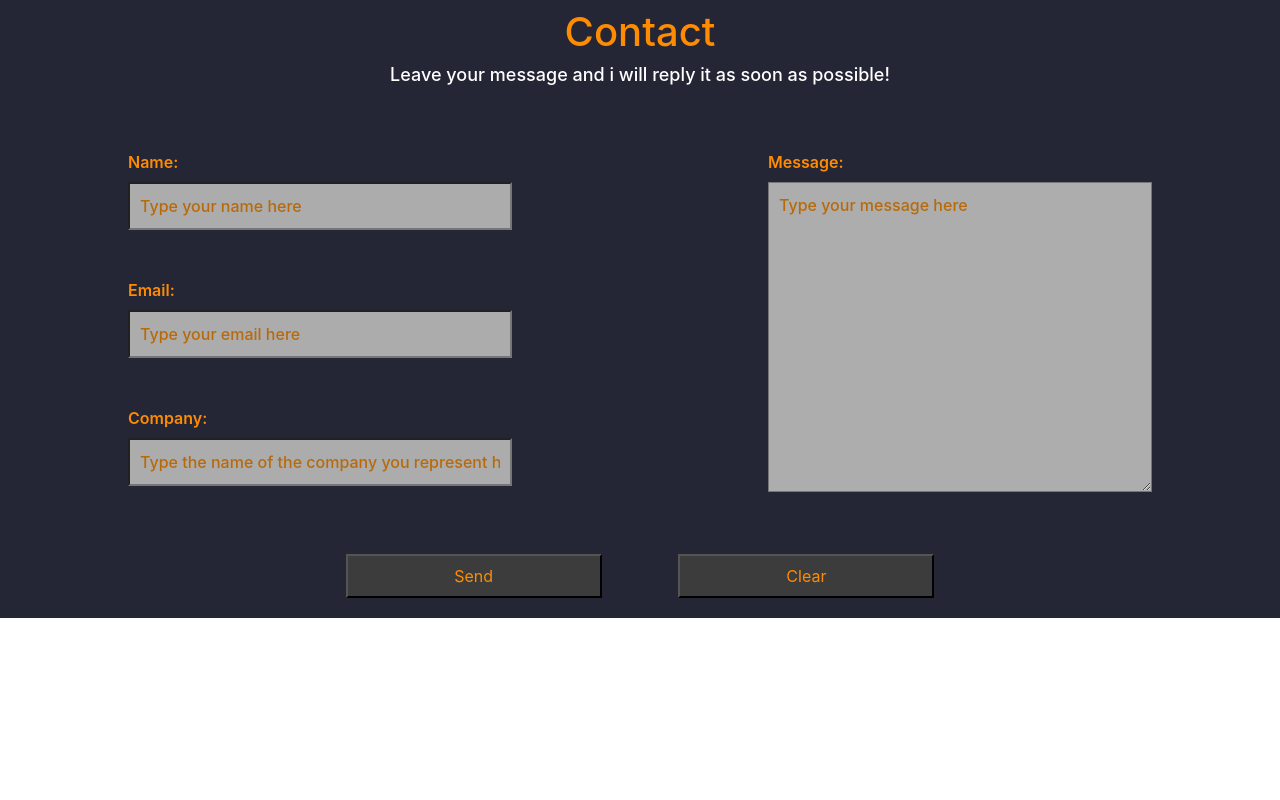
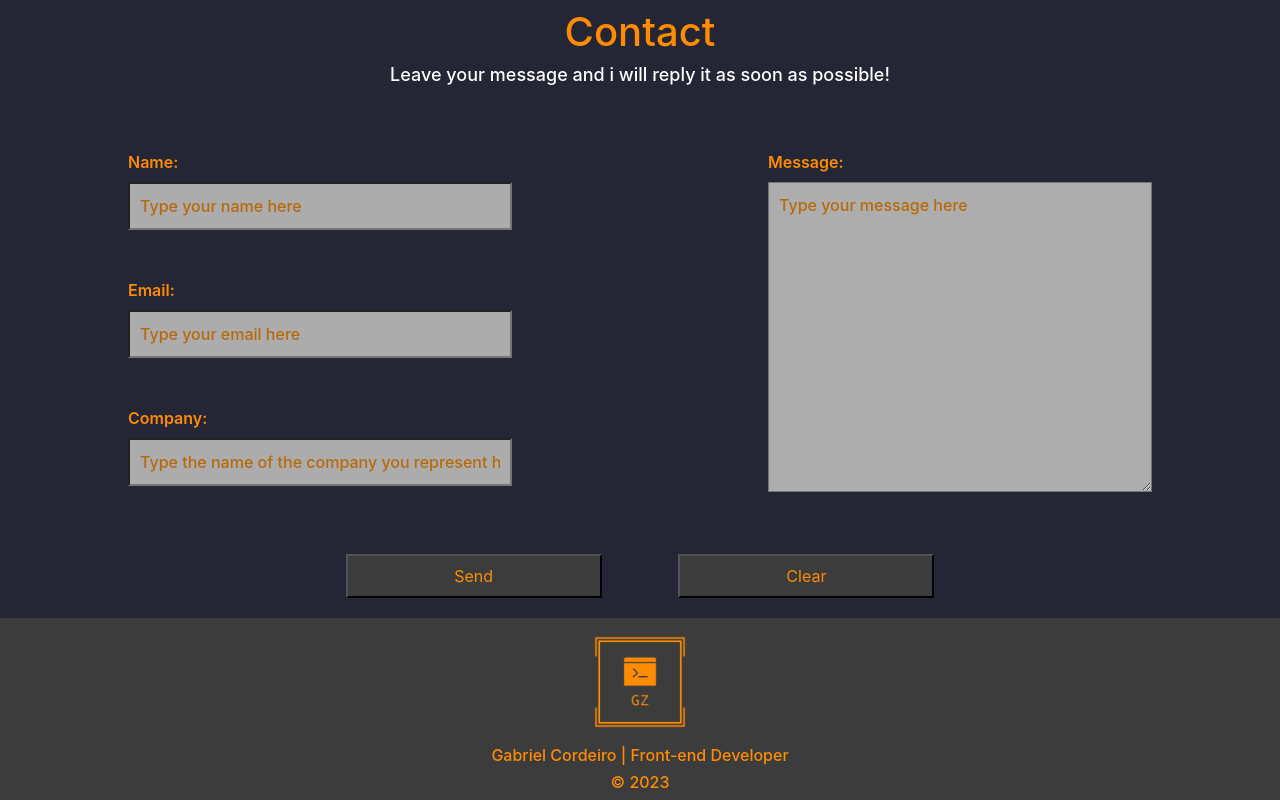
Before and after one commit to GabrielCordeiro97/GabrielCordeiro97.github.io, a Vue app: page / in a window 1280 px wide. Shown: the part 3583-4383 px from the top of the page. Before the commit the page ends 4201 px from the top, so only its background shows below. Built offline with nearby package versions, Linux system fonts and the light colour scheme; what @storyblok/vue-2 would draw is missing.

Commit message:
commit correcao footer

```diff
--- a/src/components/Footer-component.vue
+++ b/src/components/Footer-component.vue
@@ -1,10 +1,49 @@
+<template>
+  <div class="footer" :class="{ lightMode: colorMode }">
+    <div class="footer__logo">
+      <img
+        v-if="colorMode"
+        class="brand__logo"
+        src="../assets/icons/logoOrange.png"
+        alt="Gazu"
+      />
+      <img
+        v-else
+        class="brand__logo"
+        src="../assets/icons/logoGray.png"
+        alt="Gazu"
+      />
+      <!-- <img class="footer__logo-img" src="../assets/icons/logoGray.png" alt="" /> -->
+    </div>
+    <div class="footer__description">
+      <h2 class="footer__description-text" :class="{ lightMode: colorMode }">
+        Gabriel Cordeiro | Front-end Developer
+      </h2>
+      <h2 class="footer__description-text" :class="{ lightMode: colorMode }">© 2023</h2>
+    </div>
+  </div>
+</template>
+
+<script>
+export default {
+  name: "FooterComponent",
+  props: {
+    colorMode: {
+      type: Boolean,
+    },
+  },
+}
+</script>
 
 <style>
 .footer {
   display: flex;
-        background-color: rgba(60,60,60);
+  background-color: rgba(60, 60, 60);
   flex-direction: column;
   align-items: center;
+}
+.footer.lightMode {
+  background-color: darkorange;
 }
 .footer__logo {
   justify-content: center;
@@ -17,8 +56,11 @@
   flex-direction: column;
   align-items: center;
 }
-    .footer__description-text{
+.footer__description-text {
   font-size: 1rem;
   color: darkorange;
 }
+.footer__description-text.lightMode {
+  color: rgb(37, 37, 37);
+}
 </style>
```
Lines whose indentation alone changed are shown as unchanged.
